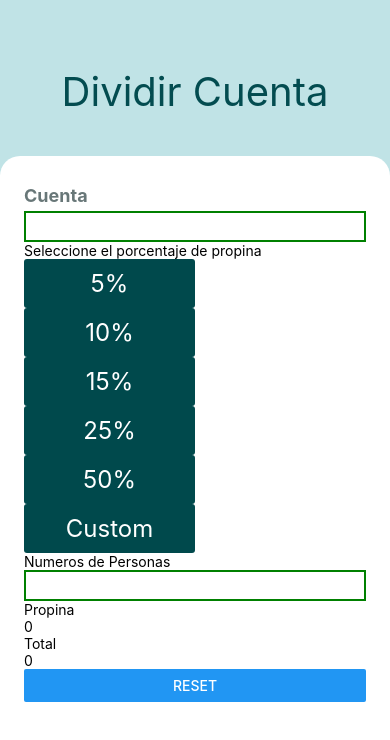
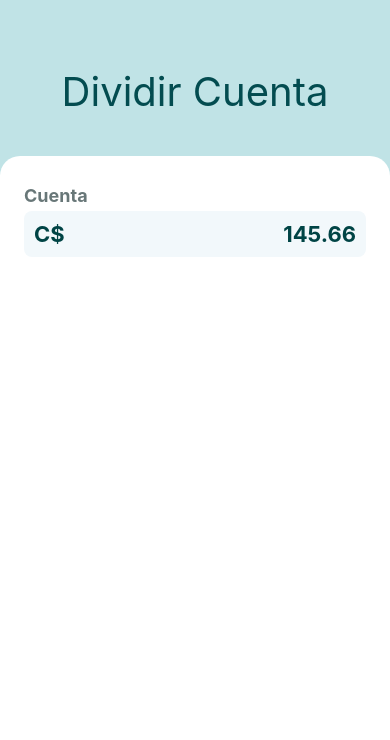
Before and after one commit to Davila99/RestaurantTip, a React Native app: screen / in a window 390 px wide. Shown: the top 740 px of the page. Built offline with nearby package versions, Linux system fonts and the light colour scheme.

Commit message:
completando los estilos del componente Propina

```diff
--- a/src/screens/Propina.tsx
+++ b/src/screens/Propina.tsx
@@ -2,6 +2,7 @@ import React, { useState } from 'react'
 import { View, Text, ScrollView, StyleSheet, TextInput, TouchableOpacity, Button } from 'react-native';
 
 const Propina = () => {
+    const [total, setTotal] = useState('145.66')
     const [cuenta, setCuenta] = useState('')
     const [cantidad, setcantidad] = useState('')
     const [resultado, setResultado] = useState(0)
@@ -15,8 +16,8 @@ const Propina = () => {
 
     const handleCalcular5 = () => {
         const porcentaje = (parseInt(cuenta) * porcentaje5)
-        const porPersona = porcentaje/parseFloat(cantidad)
-        const resultado = parseFloat(cuenta)/parseFloat(cantidad) +porPersona
+        const porPersona = porcentaje / parseFloat(cantidad)
+        const resultado = parseFloat(cuenta) / parseFloat(cantidad) + porPersona
         setResultado(porPersona)
         setResultadoFinal(resultado)
         // alert(porPersona)
@@ -29,59 +30,18 @@ const Propina = () => {
             <ScrollView>
                 <Text style={styles.headerText}>Cuenta</Text>
                 <View>
-                <TextInput
-                style={styles.input}
-                keyboardType='numeric'
-                 onChangeText={setCuenta} />
+                <Text style={styles.textaddon}>C$</Text>
+                    <TextInput
+                        style={styles.inputs}
+                        keyboardType='numeric'
+                        defaultValue={total}
+                        onChangeText={setTotal} />
                 </View>
 
+                <View style={styles.boxSelectTip}>
 
-                <Text>Seleccione el porcentaje de propina</Text>
-                <TouchableOpacity
-                    style={styles.button}
-                    onPress={handleCalcular5}
-                >
-                    <Text style={styles.label} >5%</Text>
-                </TouchableOpacity>
-                <TouchableOpacity
-                    style={styles.button}
-                    onPress={handleCalcular}
-                >
-                    <Text style={styles.label}>10%</Text>
-                </TouchableOpacity>
-                <TouchableOpacity
-                    style={styles.button}
-                    onPress={handleCalcular}
-                >
-                    <Text style={styles.label}>15%</Text>
-                </TouchableOpacity>
-                <TouchableOpacity
-                    style={styles.button2}
-                    onPress={handleCalcular}
-                >
-                    <Text style={styles.label}>25%</Text>
-                </TouchableOpacity>
-                <TouchableOpacity
-                    style={styles.button2}
-                    onPress={handleCalcular}
-                >
-                    <Text style={styles.label}>50%</Text>
-                </TouchableOpacity>
-                <TouchableOpacity
-                    style={styles.button2}
-                    onPress={handleCalcular}
-                >
-                    <Text style={styles.label}>Custom</Text>
-                </TouchableOpacity>
-                <Text>Numeros de Personas</Text>
-                <TextInput style={styles.input} onChangeText={setcantidad} />
-                <Text>Propina</Text>
-                <Text>{resultado}</Text>
-                <Text>Total</Text>
-                <Text>{resultadoFinal}</Text>
-                <View>
-                    <Button title="Reset" onPress={handleCalcular5}></Button>
                 </View>
+
 
             </ScrollView>
         </View>
@@ -92,80 +52,120 @@ export default Propina
 
 const styles = StyleSheet.create({
     container: {
-        borderTopRightRadius:20,
-        borderTopLeftRadius:20,
+        borderTopRightRadius: 20,
+        borderTopLeftRadius: 20,
         backgroundColor: '#FFFFFF',
-        flex:1,
-        width:'100%',
-        paddingTop:24,
-        paddingLeft:24,
-        paddingRight:24
+        flex: 1,
+        width: '100%',
+        paddingTop: 24,
+        paddingLeft: 24,
+        paddingRight: 24
     },
-    headerText:{
-        fontWeight:'bold',
-        fontSize:18,
-        color:'#687778',
-        borderWidth:0,
-        marginBottom:5,
-        marginTop:5
+    headerText: {
+        fontWeight: 'bold',
+        fontSize: 18,
+        color: '#687778',
+        borderWidth: 0,
+        marginBottom: 5,
+        marginTop: 5
     },
-    inputs:{
-        backgroundColor:'#F2F8FB',
-        borderRadius:8,
-        padding:10,
-        textAlign:'right',
-        fontSize:22,
-        fontWeight:'bold',
-        color:'#004445'
+    inputs: {
+        backgroundColor: '#F2F8FB',
+        borderRadius: 8,
+        padding: 10,
+        textAlign: 'right',
+        fontSize: 22,
+        fontWeight: 'bold',
+        color: '#004445'
     },
-    textaddon:{
-        position:'absolute',
-        borderRadius:8,
-        padding:10,
-        textAlign:'right',
-        fontSize:22,
-        fontWeight:'bold',
-        color:'#004445'
+    textaddon: {
+        position: 'absolute',
+        borderRadius: 8,
+        padding: 10,
+        textAlign: 'right',
+        fontSize: 22,
+        fontWeight: 'bold',
+        color: '#004445'
 
     },
-    boxSelectTip:{
-    marginTop:25
+    boxSelectTip: {
+        marginTop: 25
     },
-    containersButtons:{
-        display:'flex',
-        flexDirection:'row',
-        justifyContent:"space-between",
-        alignContent:"space-between",
-        flexWrap:'wrap'
+    containersButtons: {
+        display: 'flex',
+        flexDirection: 'row',
+        justifyContent: "space-between",
+        alignContent: "space-between",
+        flexWrap: 'wrap'
     },
-    porcelainButton:{
-    backgroundColor:'#00C1AC',
-    borderRadius:8,
-    width:'48%'
+    botonPorcentaje: {
+        backgroundColor: '#00494C',
+        borderRadius: 8,
+        width: '48%',
+        paddingVertical: 7,
+        marginTop: 10
     },
-    input: {
-        borderColor: 'green',
-        borderWidth: 2,
-        paddingVertical: 5,
-        paddingHorizontal: 10
+    botonPorcentajeActivate: {
+        backgroundColor: '#00C1AC',
+        borderRadius: 8,
+        width: '48%',
+        paddingVertical: 7,
+        marginTop: 10
     },
-    button: {
-        alignItems: "center",
-        backgroundColor: "#00494C",
-        padding: 10,
-        borderRadius: 3,
-        width: '50%'
+    botonReset: {
+        backgroundColor: '#00C1AC',
+        borderRadius: 8,
+        width: '100%',
+        paddingVertical: 7,
+        marginTop: 1
     },
-    button2: {
-        alignItems: "center",
-        backgroundColor: "#00494C",
-        padding: 10,
-        borderRadius: 3,
-        width: '50%',
+    textbotonPorcentaje: {
+        color: '#F5FBFC',
+        fontWeight: 'bold',
+        fontSize: 35,
+        textAlign: 'center'
     },
-    label: {
-        color: '#FFFFFF',
-        fontSize: 24
+    textbotonPorcentajeActivate: {
+        color: '#004B4F',
+        fontWeight: 'bold',
+        fontSize: 35,
+        textAlign: 'center'
+    },
+    textbotonReset: {
+        color: '#00514E',
+        fontWeight: 'bold',
+        fontSize: 35,
+        textAlign: 'center'
+    },
+    boxResumen: {
+        backgroundColor: '#00494C',
+        borderRadius: 8,
+        marginTop: 25,
+        padding: 20
+    },
+    textWhiteHeaderText: {
+        color: '#EDFEFE',
+        fontWeight: 'bold',
+        fontSize: 22,
+        borderWidth: 0
+    },
+    textGrayResumen: {
+        color: '#4F8B8E',
+        fontWeight: 'bold',
+        fontSize: 14,
+        borderWidth: 0
+    },
+    textMontoResumen: {
+        color: '#00BEAD',
+        fontWeight: 'bold',
+        fontSize: 40,
+        borderWidth: 0
+    },
+    filaResumen: {
+        display: 'flex',
+        flexDirection: 'row',
+        justifyContent: 'space-between',
+        marginBottom: 20
     }
 
 })
```
